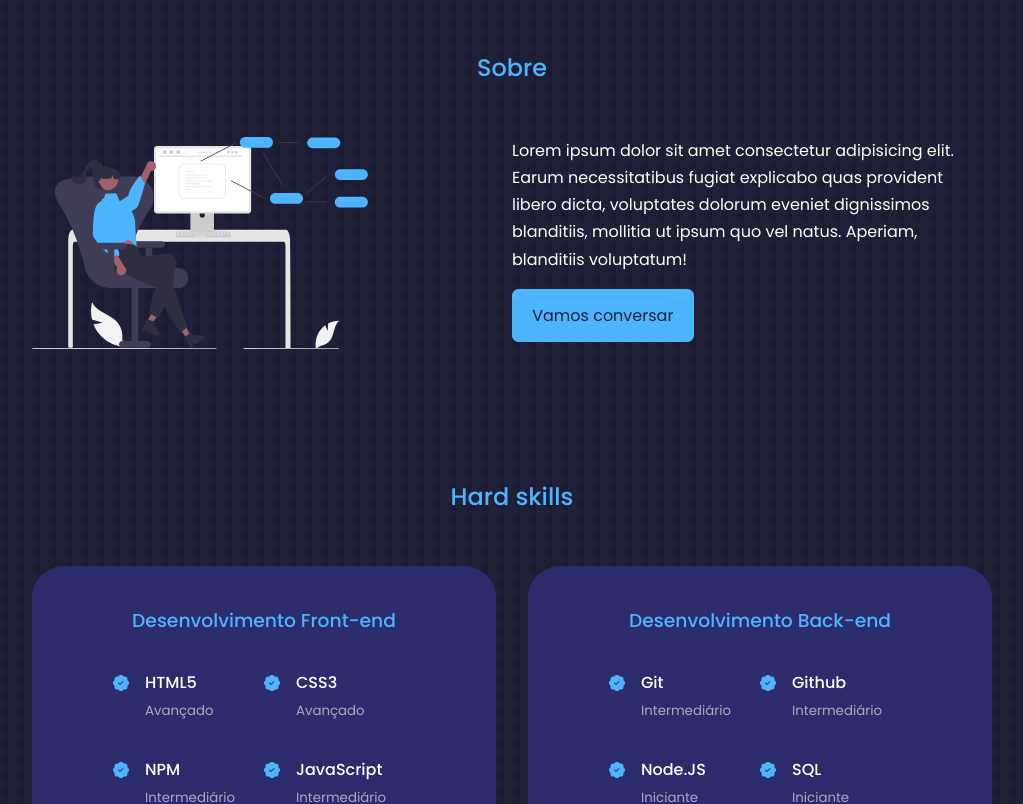
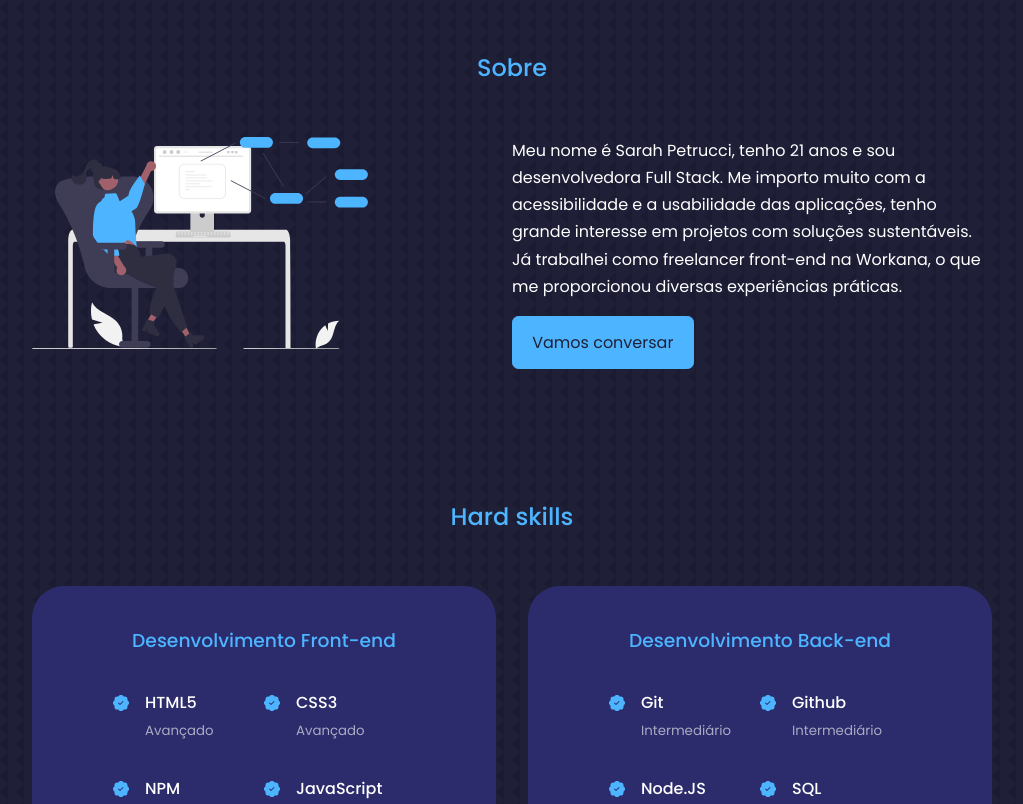
Before and after one commit to petrucc1/petrucci.github.io, a React (Create React App) app: page / in a window 1280 px wide. Shown: the part 880-1684 px from the top of the page, without its empty margins (128-1151 px from the left). Built offline with nearby package versions, Linux system fonts and the light colour scheme.

Commit message:
Update about

```diff
--- a/public/index.html
+++ b/public/index.html
@@ -4,7 +4,7 @@
     <meta charset="UTF-8" />
     <meta http-equiv="X-UA-Compatible" content="IE=edge" />
     <meta name="viewport" content="width=device-width, initial-scale=1.0" />
-    <title>Sarah Petrucci - Web Designer e Desenvolvedora Front-end - Portfólio</title>
+    <title>Sarah Petrucci - Desenvolvedora Front-end e Full Stack - Portfólio</title>
   </head>
   <body>
     <div id="root"></div>
--- a/src/components/about/About.jsx
+++ b/src/components/about/About.jsx
@@ -1,9 +1,6 @@
 import React from "react";
 import "./about.css";
 import ME from "../../assets/undraw_software_engineer_re_tnjc.svg";
-import { BsAward } from "react-icons/bs";
-import { FiUsers } from "react-icons/fi";
-import { VscFolderLibrary } from "react-icons/vsc";
 
 const About = () => {
   return (
@@ -17,10 +14,7 @@ const About = () => {
         </div>
         <div>
           <p>
-            Lorem ipsum dolor sit amet consectetur adipisicing elit. Earum
-            necessitatibus fugiat explicabo quas provident libero dicta,
-            voluptates dolorum eveniet dignissimos blanditiis, mollitia ut ipsum
-            quo vel natus. Aperiam, blanditiis voluptatum!
+            Meu nome é Sarah Petrucci, tenho 21 anos e sou desenvolvedora Full Stack. Me importo muito com a acessibilidade e a usabilidade das aplicações, tenho grande interesse em projetos com soluções sustentáveis. Já trabalhei como freelancer front-end na Workana, o que me proporcionou diversas experiências práticas.
           </p>
           <a href="#contact" className="btn btn-primary">
             Vamos conversar
```
